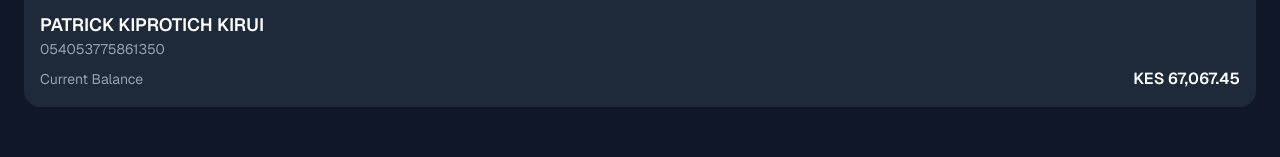
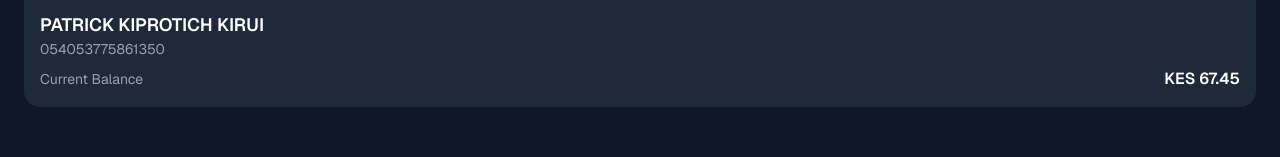
Before and after one commit to Kiruivenus/iandm, a Next.js app: page /accounts in a window 1280 px wide. Shown: the part 425-582 px from the top of the page. Built offline with nearby package versions, Linux system fonts and the light colour scheme.

Commit message:
Update account balance display

```diff
--- a/app/accounts/page.tsx
+++ b/app/accounts/page.tsx
@@ -67,7 +67,7 @@ export default function AccountsPage() {
               <p className="text-gray-400 text-sm mb-2">054053775861350</p>
               <div className="flex justify-between items-center">
                 <span className="text-gray-400 text-sm">Current Balance</span>
-                <span className="text-white font-semibold">KES 67,067.45</span>
+                <span className="text-white font-semibold">KES 67.45</span>
               </div>
             </div>
           </div>
```
